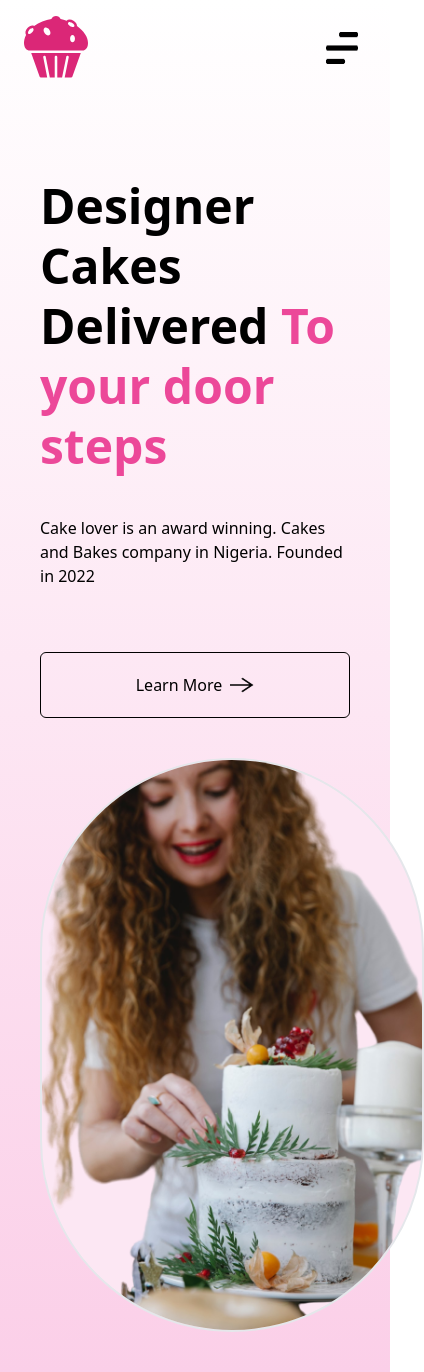
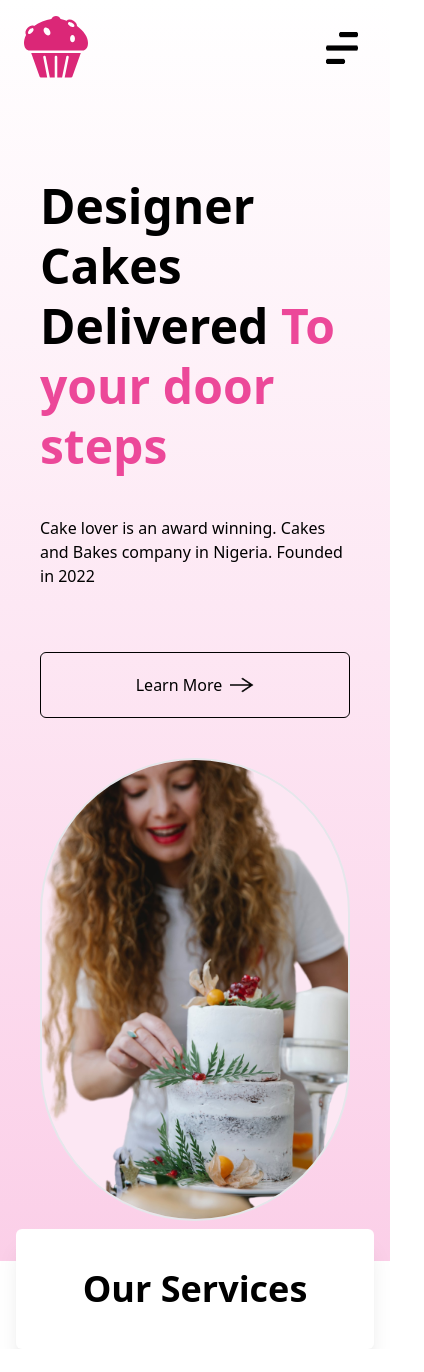
Before and after one commit to Victorakinwunmi/cake-web, a Nuxt app: page /service in a window 390 px wide. Shown: the whole page, 424 px wide, since content can reach past the window. After the commit the page ends 1349 px from the top, so only its background shows below. Built offline with nearby package versions, Linux system fonts and the light colour scheme.

Commit message:
i added our services section title

```diff
--- a/pages/service.vue
+++ b/pages/service.vue
@@ -1,4 +1,5 @@
 <template>
+  <div class="">
     <div class="bg-gradient-to-t from-pink-200 to-white">
       <div>
         <HeadersContainer>
@@ -53,7 +54,17 @@
       <div class="pt-24">
         <CtaContainer>
           <template #title>
-          <div class="text-5xl md:text-6xl lg:text-7xl mt-10 lg:mt-0 w-full lg:w-10/12">
+            <div
+              class="
+                text-5xl
+                md:text-6xl
+                lg:text-7xl
+                mt-10
+                lg:mt-0
+                w-full
+                lg:w-10/12
+              "
+            >
               <h1 class="text-black font-bold leading-tight">
                 Designer Cakes Delivered
                 <span class="text-pink-500 font-bold">To your door steps</span>
@@ -95,7 +106,7 @@
             <div
               class="
                 block
-              w-96
+                lg:w-96
                 h-full
                 bg-pink-100
                 rounded-full
@@ -115,6 +126,19 @@
         </CtaContainer>
       </div>
     </div>
+
+    <div class="">
+        <div class="-mt-8 mx-auto w-11/12 rounded-md md:w-96 p-10 bg-white shadow-xl">
+          <h1 class="text-center font-bold text-4xl md:text-5xl">Our Services</h1>
+        </div>
+
+        <div>
+          <div>
+
+          </div>
+        </div>
+    </div>
+  </div>
 </template>
 
 <script>
```
Lines whose indentation alone changed are shown as unchanged.
